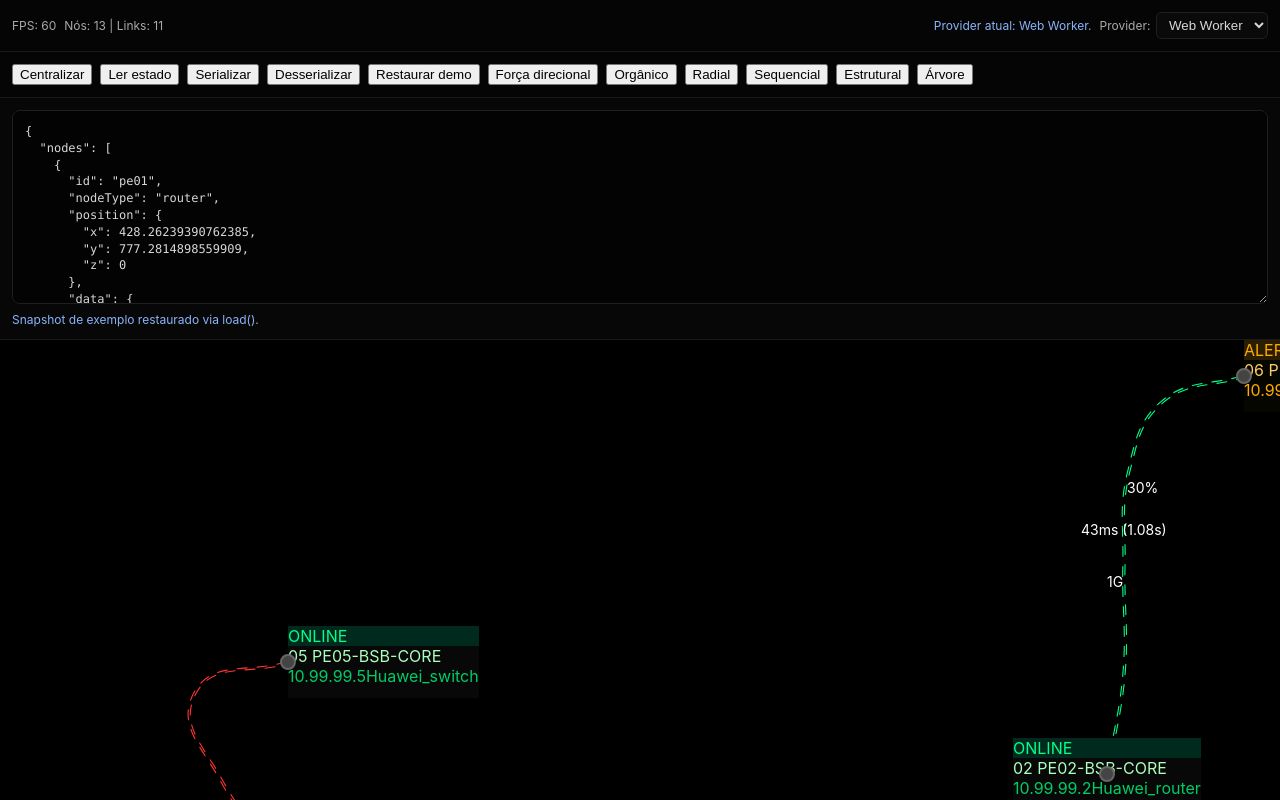
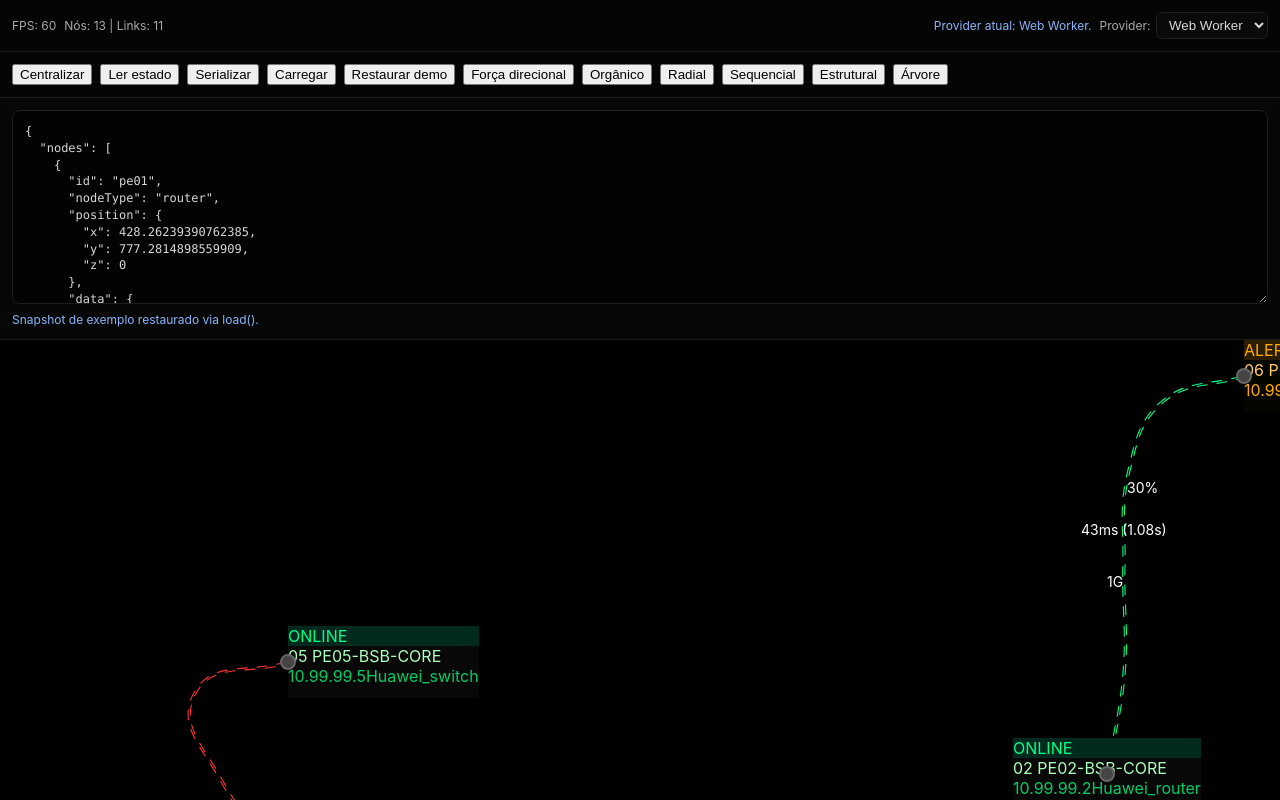
Before and after one commit to jraylan/react-html-graph, a React (Create React App) app: page / in a window 1280 px wide. Built offline with nearby package versions, Linux system fonts and the light colour scheme.

Commit message:
chore: update example

```diff
--- a/src/example/graph-teste.tsx
+++ b/src/example/graph-teste.tsx
@@ -581,7 +581,7 @@ export default function GraphTest() {
                     <button onClick={() => handleCentralize()}>Centralizar</button>
                     <button onClick={updateStateSummary}>Ler estado</button>
                     <button onClick={handleSerialize}>Serializar</button>
-                    <button onClick={() => void handleload()}>Desserializar</button>
+                    <button onClick={() => void handleload()}>Carregar</button>
                     <button onClick={() => void handleLoadMockSnapshot()}>Restaurar demo</button>
                     {LAYOUTS.map(layout => (
                         <button key={layout.algorithm.toString()} onClick={() => void handleApplyLayout(layout.algorithm)}>
```
